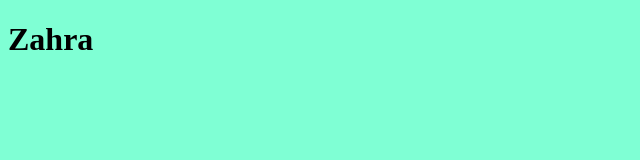
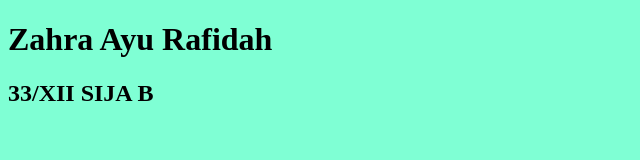
Before and after one commit to zahraayu05/belajar-github, a plain HTML site: page index.html in a window 1280 px wide. Shown: the whole page, without its empty margins (0-640 px from the left). Drawn offline with Linux system fonts and the light colour scheme.

Commit message:
mengedit file index.html

```diff
--- a/index.html
+++ b/index.html
@@ -7,6 +7,7 @@
     <link rel="stylesheet" href="style.css">
 </head>
 <body>
-    <h1>Zahra</h1>
+    <h1>Zahra Ayu Rafidah</h1>
+    <h2>33/XII SIJA B</h2>
 </body>
 </html>
```
